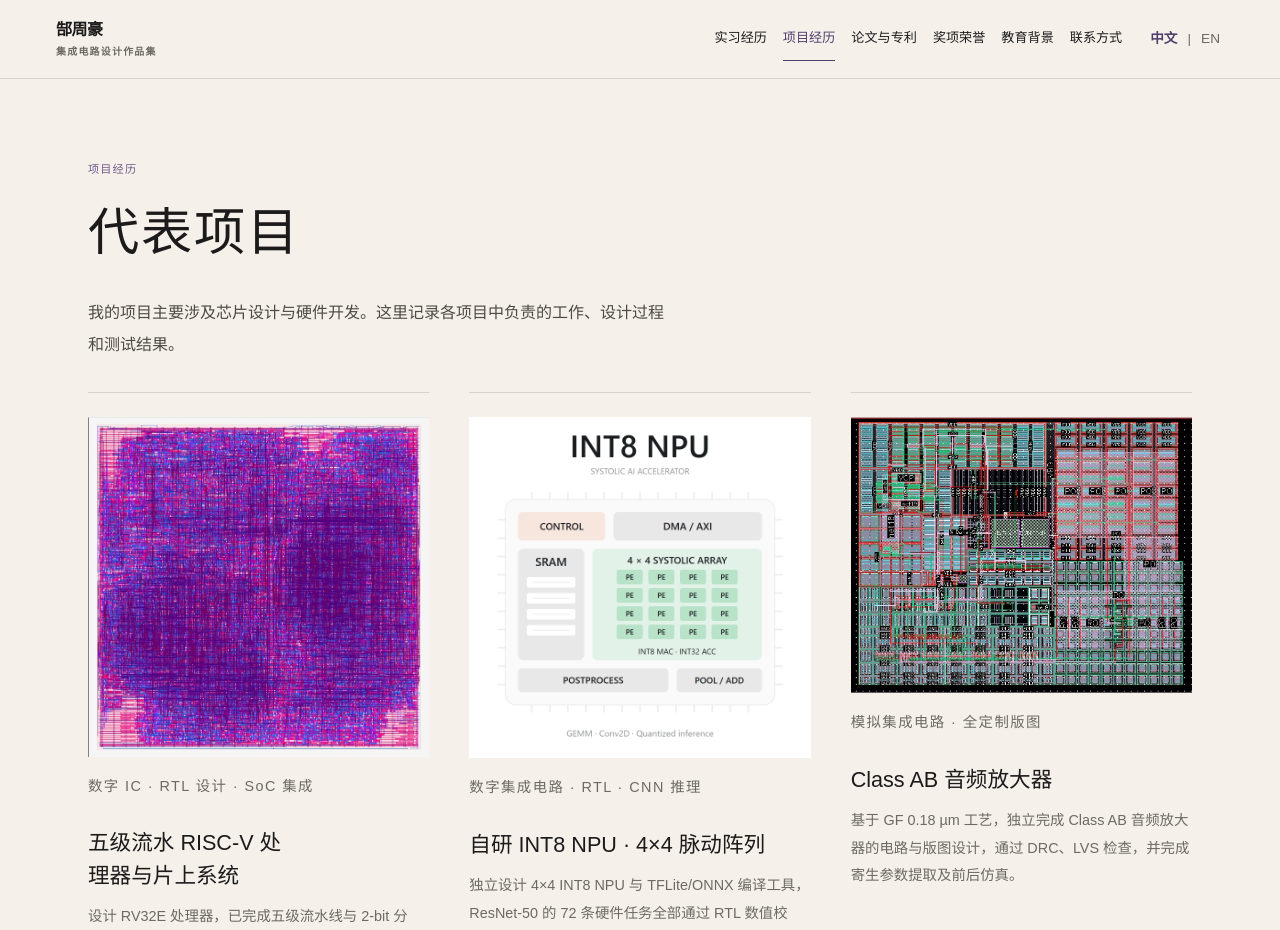
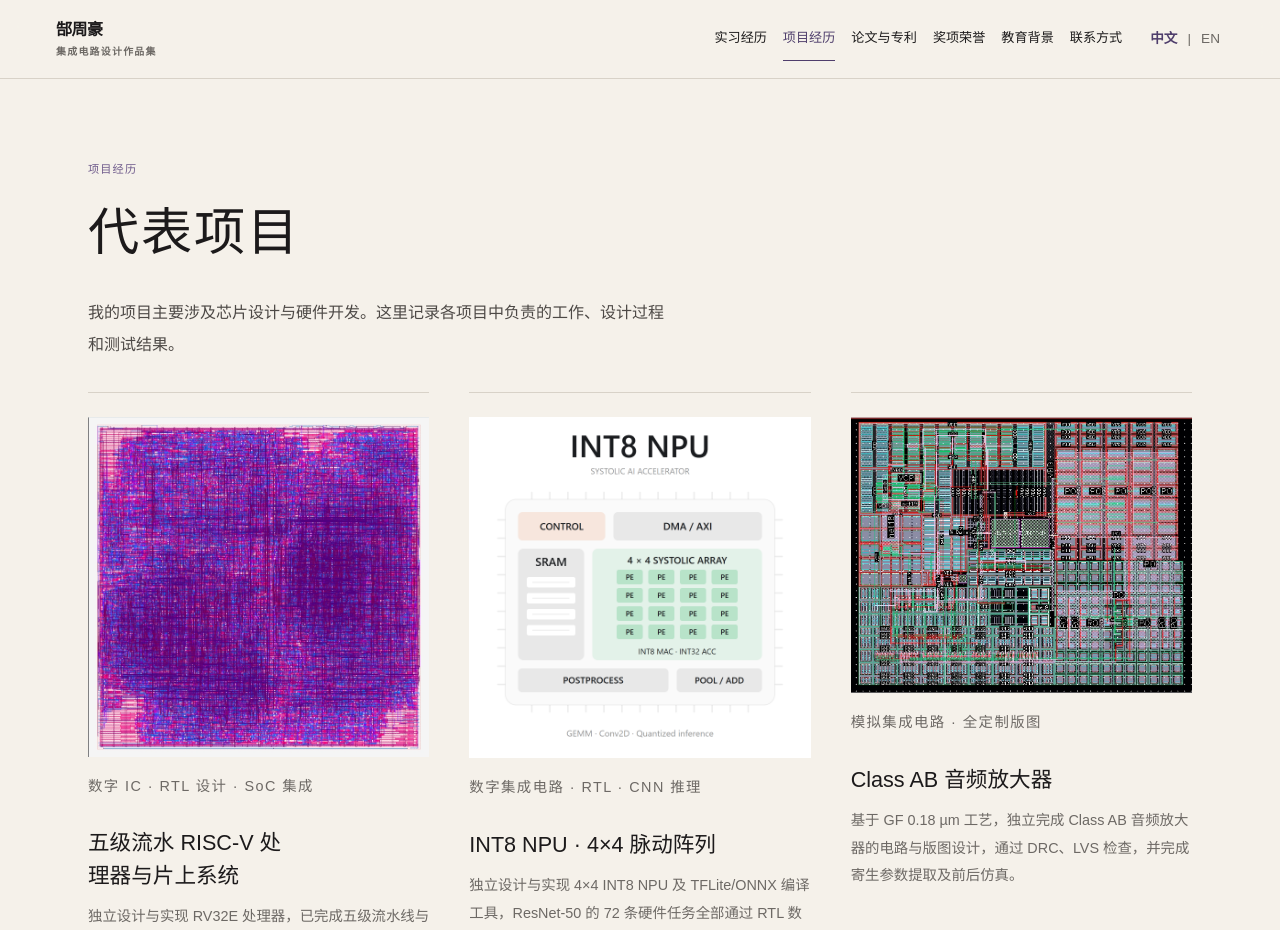
Before and after one commit to gaozhouhao/my-website, a Next.js app: page /projects in a window 1280 px wide. Shown: the top 930 px of the page. Built offline with nearby package versions, Linux system fonts and the light colour scheme.

Commit message:
Clarify independent project work without overstating innovation

```diff
--- a/app/Content.tsx
+++ b/app/Content.tsx
@@ -76,11 +76,11 @@ export function HomePage({ locale }: { locale: Locale }) {
       <div className="showcase-grid">
         <article className="showcase-card showcase-wide">
           <Link href={href("/projects/riscv-cpu")} className="showcase-media"><Image src="/projects/riscv32-layout.png" alt={locale === "zh" ? "RV32E RISC-V 处理器版图" : "RV32E RISC-V processor layout"} width={765} height={762} sizes="(max-width: 800px) 100vw, 55vw" priority /></Link>
-          <div className="showcase-copy"><ReadingText as="p" className="eyebrow">{locale === "zh" ? "数字集成电路 · 寄存器传输级设计 · 片上系统" : "Digital IC · RTL · SoC"}</ReadingText><ReadingText as="h3">{zh ? "五级流水 RISC-V 处理器与片上系统" : "Five-Stage RISC-V CPU / SoC"}</ReadingText><ReadingText as="p">{zh ? "从处理器 RTL 到片上系统集成，完成一套可运行程序的 RV32E 处理器。" : "An RV32E processor built from RTL through SoC integration, with NEMU differential testing and memory bring-up."}</ReadingText><div className="project-facts"><span>{zh ? "五级流水线" : "Five-stage pipeline"}</span><span>{zh ? "2-bit 分支预测" : "2-bit branch prediction"}</span></div><Link className="card-link" href={href("/projects/riscv-cpu")}>{t.view} →</Link></div>
+          <div className="showcase-copy"><ReadingText as="p" className="eyebrow">{locale === "zh" ? "数字集成电路 · 寄存器传输级设计 · 片上系统" : "Digital IC · RTL · SoC"}</ReadingText><ReadingText as="h3">{zh ? "五级流水 RISC-V 处理器与片上系统" : "Five-Stage RISC-V CPU / SoC"}</ReadingText><ReadingText as="p">{zh ? "独立设计与实现 RV32E 处理器 RTL，并完成片上系统集成与程序运行验证。" : "Independently designed and implemented the RV32E processor RTL, with SoC integration, NEMU differential testing and memory bring-up."}</ReadingText><div className="project-facts"><span>{zh ? "五级流水线" : "Five-stage pipeline"}</span><span>{zh ? "2-bit 分支预测" : "2-bit branch prediction"}</span></div><Link className="card-link" href={href("/projects/riscv-cpu")}>{t.view} →</Link></div>
         </article>
         <article className="showcase-card showcase-wide">
           <Link href={href("/projects/int8-systolic-npu")} className="showcase-media"><Image src="/projects/npu-project-cover.png" alt={zh ? "INT8 NPU 模块级架构图" : "INT8 NPU block architecture"} width={1492} height={1492} style={{objectFit:"contain"}} sizes="(max-width: 800px) 100vw, 55vw" /></Link>
-          <div className="showcase-copy"><ReadingText as="p" className="eyebrow">{zh ? "数字 IC · NPU 微架构 · RTL" : "Digital IC · NPU Architecture · RTL"}</ReadingText><ReadingText as="h3">{zh ? "自研 INT8 NPU 与 ResNet-50 整数执行" : "INT8 NPU and ResNet-50 Integer Execution"}</ReadingText><ReadingText as="p">{zh ? "独立设计 4×4 脉动阵列与 TFLite/ONNX 编译工具。ResNet-50 的 72 条硬件任务全部通过 RTL 数值校验。" : "A custom 4×4 INT8 array and TFLite/ONNX compiler. All 72 ResNet-50 hardware tasks pass numerical checks in RTL simulation."}</ReadingText><div className="project-facts"><span>{zh ? "ResNet-50 周期 −59.65%" : "ResNet-50 cycles −59.65%"}</span><span>{zh ? "同频加速 2.48× · 相比 Burst 串行基线" : "2.48× at equal clock · vs. Burst serial baseline"}</span></div><Link className="card-link" href={href("/projects/int8-systolic-npu")}>{t.view} →</Link></div>
+          <div className="showcase-copy"><ReadingText as="p" className="eyebrow">{zh ? "数字 IC · NPU 微架构 · RTL" : "Digital IC · NPU Architecture · RTL"}</ReadingText><ReadingText as="h3">{zh ? "INT8 NPU 与 ResNet-50 整数执行" : "INT8 NPU and ResNet-50 Integer Execution"}</ReadingText><ReadingText as="p">{zh ? "独立设计与实现 4×4 脉动阵列及 TFLite/ONNX 编译工具。ResNet-50 的 72 条硬件任务全部通过 RTL 数值校验。" : "Independently designed and implemented a 4×4 INT8 array and TFLite/ONNX compiler. All 72 ResNet-50 hardware tasks pass numerical checks in RTL simulation."}</ReadingText><div className="project-facts"><span>{zh ? "ResNet-50 周期 −59.65%" : "ResNet-50 cycles −59.65%"}</span><span>{zh ? "同频加速 2.48× · 相比 Burst 串行基线" : "2.48× at equal clock · vs. Burst serial baseline"}</span></div><Link className="card-link" href={href("/projects/int8-systolic-npu")}>{t.view} →</Link></div>
         </article>
         <article className="showcase-card">
           <Link href={href("/projects/class-ab-amplifier")} className="showcase-media"><Image src="/projects/opamp-layout.webp" alt={locale === "zh" ? "Class AB 音频放大器全定制版图" : "Class-AB amplifier full-custom layout"} width={937} height={759} sizes="(max-width: 800px) 100vw, 45vw" /></Link>
--- a/app/en/projects/int8-systolic-npu/page.tsx
+++ b/app/en/projects/int8-systolic-npu/page.tsx
@@ -1,4 +1,4 @@
 import { Int8SystolicNpuPage } from "../../../projects/int8-systolic-npu/Content";
 import { pageMetadata } from "../../../../lib/site";
-export const metadata = pageMetadata("INT8 Systolic NPU", "A custom 4×4 INT8 NPU and TFLite/ONNX compiler. All 72 ResNet-50 tasks pass RTL numerical checks, with 59.65% fewer cycles than the Burst serial baseline.", "/projects/int8-systolic-npu", "en");
+export const metadata = pageMetadata("INT8 Systolic NPU", "Independently designed and implemented a 4×4 INT8 NPU and TFLite/ONNX compiler. All 72 ResNet-50 tasks pass RTL numerical checks, with 59.65% fewer cycles than the Burst serial baseline.", "/projects/int8-systolic-npu", "en");
 export default function Page() { return <Int8SystolicNpuPage locale="en" />; }
--- a/app/projects/int8-systolic-npu/Content.tsx
+++ b/app/projects/int8-systolic-npu/Content.tsx
@@ -1,6 +1,6 @@
 import Overview from "./Overview";
 import type { Locale } from "../../../lib/i18n";
 import { pageMetadata } from "../../../lib/site";
-export const metadata = pageMetadata("自研 INT8 NPU", "自研 4×4 INT8 NPU 与 TFLite/ONNX 编译工具；ResNet-50 的 72 条任务通过 RTL 数值校验，相比 Burst 串行基线整网周期减少 59.65%。", "/projects/int8-systolic-npu", "zh");
+export const metadata = pageMetadata("INT8 NPU", "独立设计与实现 4×4 INT8 NPU 及 TFLite/ONNX 编译工具；ResNet-50 的 72 条任务通过 RTL 数值校验，相比 Burst 串行基线整网周期减少 59.65%。", "/projects/int8-systolic-npu", "zh");
 export function Int8SystolicNpuPage({locale}:{locale:Locale}) { return <Overview locale={locale}/>; }
 export default function Page() { return <Overview locale="zh"/>; }
--- a/app/projects/int8-systolic-npu/Overview.tsx
+++ b/app/projects/int8-systolic-npu/Overview.tsx
@@ -16,9 +16,9 @@ export default function Overview({ locale }: { locale: Locale }) {
   return <main id="main-content" className={`page-shell ${styles.page}`} lang={zh ? "zh-CN" : "en"}>
     <ReadingText as="p" className="eyebrow">{t("数字集成电路 · RTL · 模型编译", "Digital IC · RTL · Model compilation")}</ReadingText>
     <header className={styles.heading}>
-      <ReadingText as="h1" className="page-title">{t("自研 INT8 NPU", "Custom INT8 NPU")}</ReadingText>
+      <ReadingText as="h1" className="page-title">{t("INT8 NPU", "INT8 NPU")}</ReadingText>
       <ReadingText as="p" className={styles.subtitle}>{t("从模型编译到 ResNet-50 整数执行", "From model compilation to integer execution of ResNet-50")}</ReadingText>
-      <ReadingText as="p" className={styles.intro}>{t("独立设计基于 4×4 脉动阵列的 INT8 NPU，配套 TFLite/ONNX 模型编译工具链，完成模型转换、硬件任务生成与 RTL 执行。已在完整 ResNet-50 整数工作负载上完成逐层数值验证，并通过存储与调度优化减少整网执行周期。", "Independently designed a 4×4 systolic INT8 NPU and a TFLite/ONNX compiler toolchain, covering model conversion, hardware task generation and RTL execution. Validated the complete ResNet-50 integer workload layer by layer, then reduced execution cycles through memory and scheduling improvements.")}</ReadingText>
+      <ReadingText as="p" className={styles.intro}>{t("独立设计与实现基于 4×4 脉动阵列的 INT8 NPU 及 TFLite/ONNX 模型编译工具链，涵盖模型转换、硬件任务生成与 RTL 执行。项目持续迭代中，当前版本已在完整 ResNet-50 整数工作负载上完成逐层数值验证，并通过存储与调度优化减少整网执行周期。", "An ongoing personal project in which I independently designed and implemented a 4×4 systolic INT8 NPU and a TFLite/ONNX compiler toolchain, covering model conversion, hardware task generation and RTL execution. The current version passes layer-by-layer numerical checks on the complete ResNet-50 integer workload, with memory and scheduling improvements reducing execution cycles.")}</ReadingText>
     </header>
     <dl className={styles.metrics}>
       <div><dt>4×4</dt><ReadingText as="dd">{t("INT8 脉动阵列", "INT8 systolic array")}</ReadingText></div>
--- a/app/projects/riscv-cpu/Content.tsx
+++ b/app/projects/riscv-cpu/Content.tsx
@@ -10,7 +10,7 @@ const copy = {
   zh: {
     label: "数字集成电路 · RTL · SoC",
     title: "RV32E RISC-V 处理器与片上系统实现",
-    lead: "自研 RV32E 处理器，已完成五级流水线与 2-bit 分支预测。项目还包括验证环境、SoC 集成、指令缓存，以及综合和静态时序分析实践。",
+    lead: "独立设计与实现 RV32E 处理器，已完成五级流水线与 2-bit 分支预测。项目还包括验证环境、SoC 集成、指令缓存，以及综合和静态时序分析实践。",
     repo: "RISCV32 代码仓库",
     socRepo: "ysyxSoC 代码仓库",
     overview: "项目概览",
@@ -43,7 +43,7 @@ const copy = {
   en: {
     label: "Digital IC · RTL · SoC",
     title: "RV32E RISC-V Processor & SoC Implementation",
-    lead: "An RV32E processor with a completed five-stage pipeline and 2-bit branch prediction. The project also covers verification, SoC integration, instruction caching, synthesis and static timing analysis.",
+    lead: "I independently designed and implemented an RV32E processor with a five-stage pipeline and 2-bit branch prediction. The project also covers verification, SoC integration, instruction caching, synthesis and static timing analysis.",
     repo: "RISCV32 repository",
     socRepo: "ysyxSoC repository",
     overview: "Project overview",
--- a/lib/content.ts
+++ b/lib/content.ts
@@ -33,8 +33,8 @@ export const projectSummaries: readonly ProjectSummary[] = [
     direction: "Digital IC · RTL · SoC · Verification",
     directionZh: "数字 IC · RTL 设计 · SoC 集成",
     summary:
-      "Developed an RV32E processor with a five-stage pipeline and 2-bit branch prediction. The project includes AXI/APB integration, memory models and reference-model comparisons for debugging execution and bus interactions.",
-    summaryZh: "设计 RV32E 处理器，已完成五级流水线与 2-bit 分支预测。项目包括 AXI/APB 总线集成、存储器建模与参考模型比对，用于检查指令执行并调试控制和总线交互。",
+      "Independently designed and implemented an RV32E processor with a five-stage pipeline and 2-bit branch prediction. The project includes AXI/APB integration, memory models and reference-model comparisons for debugging execution and bus interactions.",
+    summaryZh: "独立设计与实现 RV32E 处理器，已完成五级流水线与 2-bit 分支预测。项目包括 AXI/APB 总线集成、存储器建模与参考模型比对，用于检查指令执行并调试控制和总线交互。",
     image: "/projects/riscv32-layout.png",
     imageAlt: "RV32E RISC-V processor layout",
     width: 765,
@@ -44,7 +44,7 @@ export const projectSummaries: readonly ProjectSummary[] = [
   {
     slug: "int8-systolic-npu",
     title: "4×4 INT8 Systolic NPU",
-    titleZh: "自研 INT8 NPU · 4×4 脉动阵列",
+    titleZh: "INT8 NPU · 4×4 脉动阵列",
     direction: "Digital IC · RTL · CNN Inference",
     directionZh: "数字集成电路 · RTL · CNN 推理",
     image: "/projects/npu-project-cover.png",
@@ -52,8 +52,8 @@ export const projectSummaries: readonly ProjectSummary[] = [
     imageFit: "contain",
     width: 1492,
     height: 1492,
-    summary: "Designed a 4×4 INT8 NPU and TFLite/ONNX compiler. All 72 ResNet-50 hardware tasks pass numerical checks in RTL simulation. Memory and scheduling optimizations reduce cycles by 59.65% versus a serial-loading baseline with Burst enabled.",
-    summaryZh: "独立设计 4×4 INT8 NPU 与 TFLite/ONNX 编译工具，ResNet-50 的 72 条硬件任务全部通过 RTL 数值校验。通过存储与调度优化，相比保留 Burst 的串行基线，整网周期减少 59.65%。",
+    summary: "Independently designed and implemented a 4×4 INT8 NPU and TFLite/ONNX compiler. All 72 ResNet-50 hardware tasks pass numerical checks in RTL simulation. Memory and scheduling optimizations reduce cycles by 59.65% versus a serial-loading baseline with Burst enabled.",
+    summaryZh: "独立设计与实现 4×4 INT8 NPU 及 TFLite/ONNX 编译工具，ResNet-50 的 72 条硬件任务全部通过 RTL 数值校验。通过存储与调度优化，相比保留 Burst 的串行基线，整网周期减少 59.65%。",
     featured: true,
   },
   {
```
